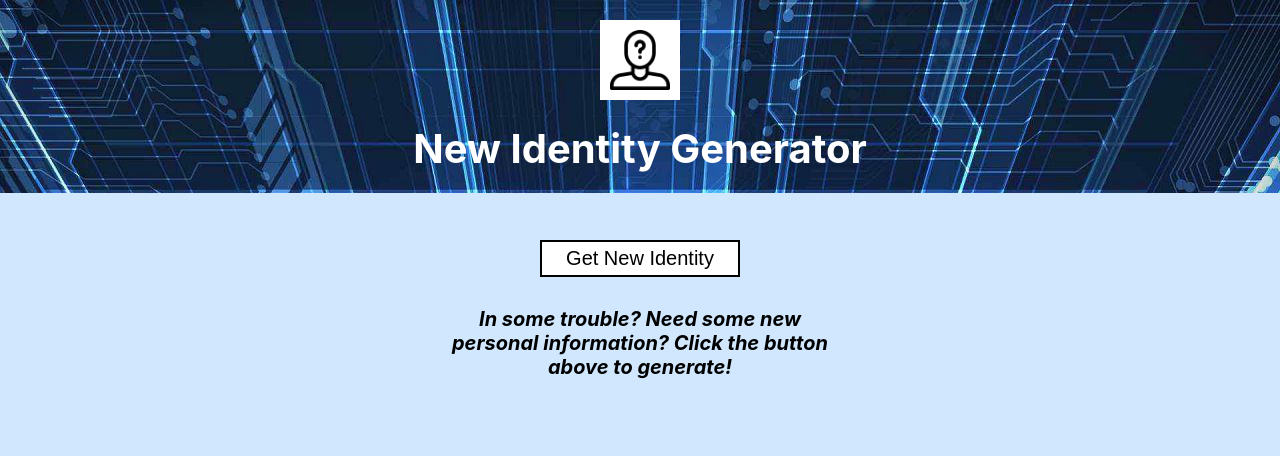
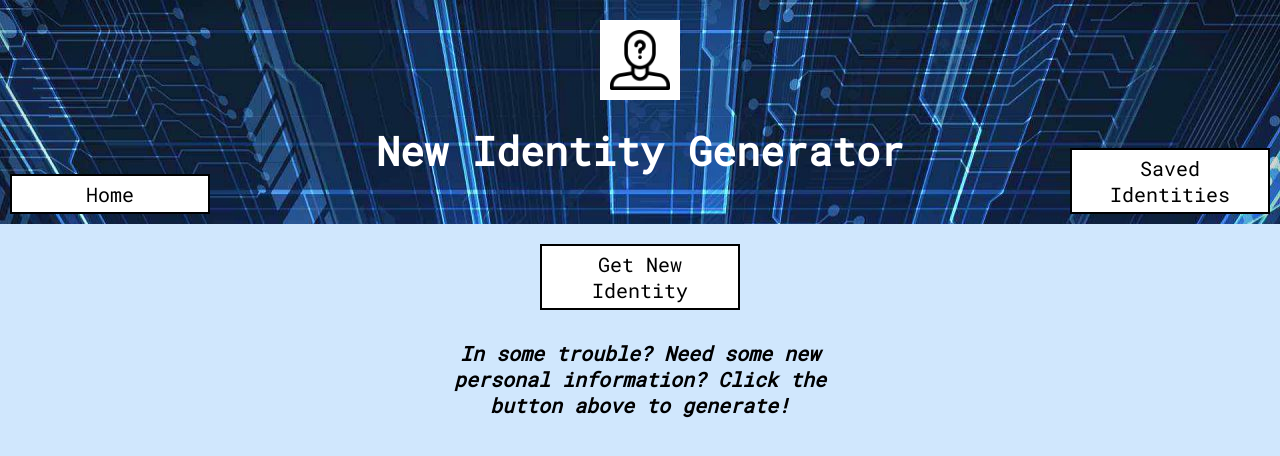
Before and after one commit to hvohr/ideabox-babyName, a React (Create React App) app: page / in a window 1280 px wide. Shown: the top 456 px of the page. Built offline with nearby package versions, Linux system fonts and the light colour scheme.

Commit message:
feat: add styling changes and save section buttons

```diff
--- a/public/index.html
+++ b/public/index.html
@@ -3,6 +3,9 @@
   <head>
     <meta charset="utf-8" />
     <link rel="icon" href="%PUBLIC_URL%/favicon.ico" />
+    <link rel="preconnect" href="https://fonts.googleapis.com">
+    <link rel="preconnect" href="https://fonts.gstatic.com" crossorigin>
+    <link href="https://fonts.googleapis.com/css2?family=Playfair+Display+SC&family=Roboto+Mono:wght@300;400&display=swap" rel="stylesheet">
     <meta name="viewport" content="width=device-width, initial-scale=1" />
     <meta name="theme-color" content="#000000" />
     <meta
--- a/src/components/Header/Header.css
+++ b/src/components/Header/Header.css
@@ -1,6 +1,10 @@
 .navBar {
+  display: flex;
+  align-content: center;
+  align-items: flex-end;
+  justify-content: space-between;
   background-image: url('../images/question-mark-background.jpeg');
-  background-size: auto;
+  background-size: 100vw;
   background-repeat: no-repeat;
 }
 
@@ -18,3 +22,15 @@
   margin-top: 0px;
   padding: 20px;
 }
+
+.saved-container-button,
+.home-button {
+  width: 200px;;
+  font-size: 20px;
+  background-color:white;
+  border-color: black;
+  border-style:double;
+  padding: 5px;
+  margin: 10px;
+  cursor: pointer;
+}
--- a/src/components/Header/Header.js
+++ b/src/components/Header/Header.js
@@ -1,12 +1,16 @@
 import './Header.css'
 
 function Header() {
-return (
-<header className='navBar'>
-      <img src={require ("../images/suspect.png")}></img>
-      <h1>New Identity Generator</h1>
+  return (
+    <header className='navBar'>
+      <button className="home-button">Home</button>
+      <div className='title-section'>
+        <img src={require("../images/suspect.png")}></img>
+        <h1>New Identity Generator</h1>
+      </div>
+      <button className="saved-container-button">Saved Identities</button>
     </header>
-)
+  )
 }
 
 export default Header
--- a/src/index.css
+++ b/src/index.css
@@ -1,3 +1,7 @@
+* {
+  font-family: 'Roboto Mono', monospace;
+}
+
 body {
   background-color:rgb(208, 231, 253);
   margin: 0;
```
